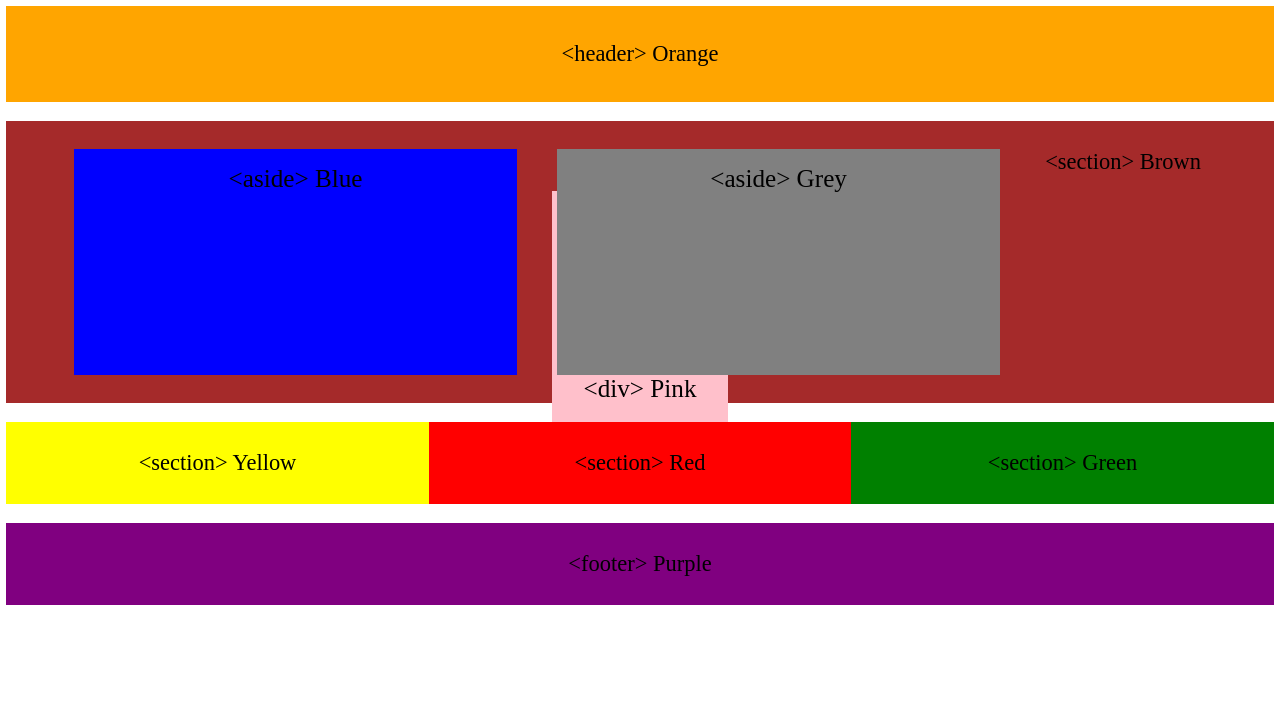
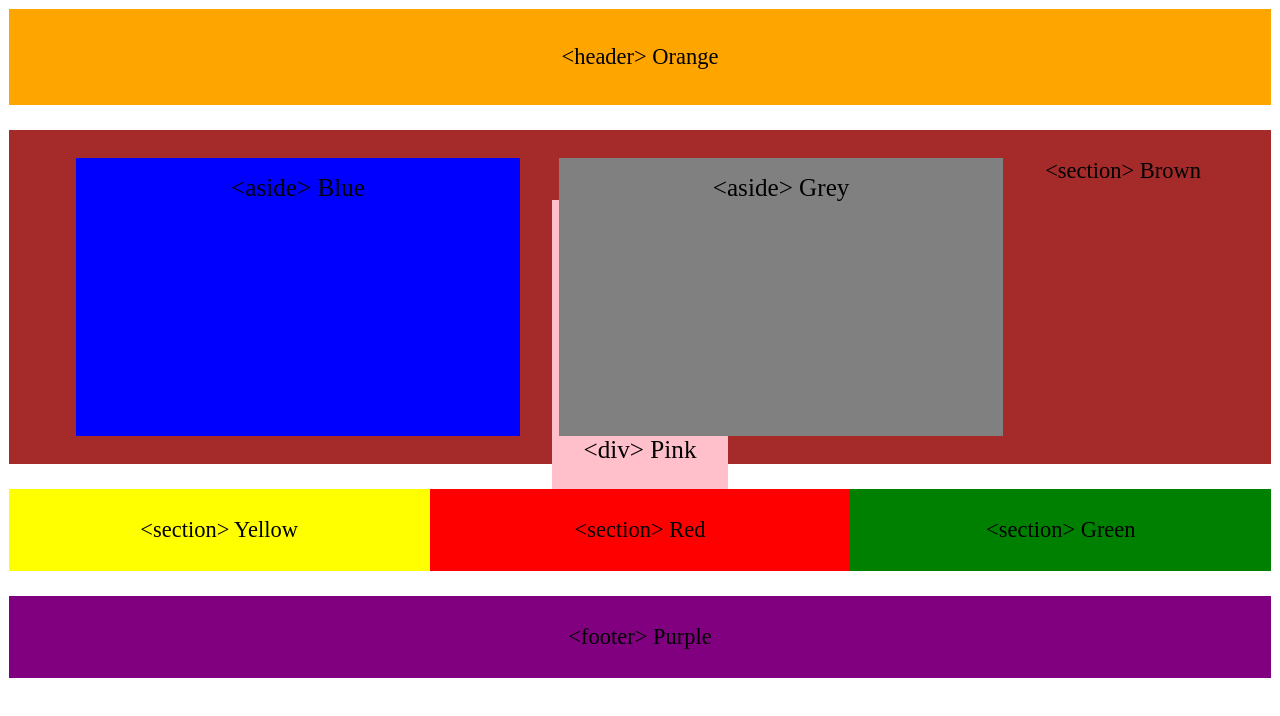
Before and after one commit to jwalla7/griD, a plain HTML site: page index.html in a window 1280 px wide. Drawn offline with Linux system fonts and the light colour scheme.

Commit message:
Update 1.5

```diff
--- a/style.css
+++ b/style.css
@@ -9,16 +9,16 @@
 
   body {
     display: grid;
-    margin: 5px;
+    margin: 7px;
     height: 100vh;
-    grid-template-rows: .09fr .41fr .09fr .09fr;
+    grid-template-rows: .04fr .5fr .04fr .04fr;
     grid-template-columns: repeat(12, .09fr);
     grid-template-areas:
       'a1 a2 a3 a4 a5 a6 a7 a8 a9 a10 a11 a12'
       'b1 b2 b3 b4 b5 b6 b7 b8 b9 b10 b11 b12'
       'c1 c2 c3 c4 c5 c6 c7 c8 c9 c10 c11 c12'
       'd1 d2 d3 d4 d5 d6 d7 d8 d9 d10 d11 d12';
-    row-gap: 15px;
+    row-gap: 20px;
   }
 
   header {
@@ -60,6 +60,7 @@
     padding: 20px;
     justify-self: center;
     margin-top: 10px;
+    z-index: 1;
     grid-area: b1 / b1 / b1 / b12;
   }
 
```
